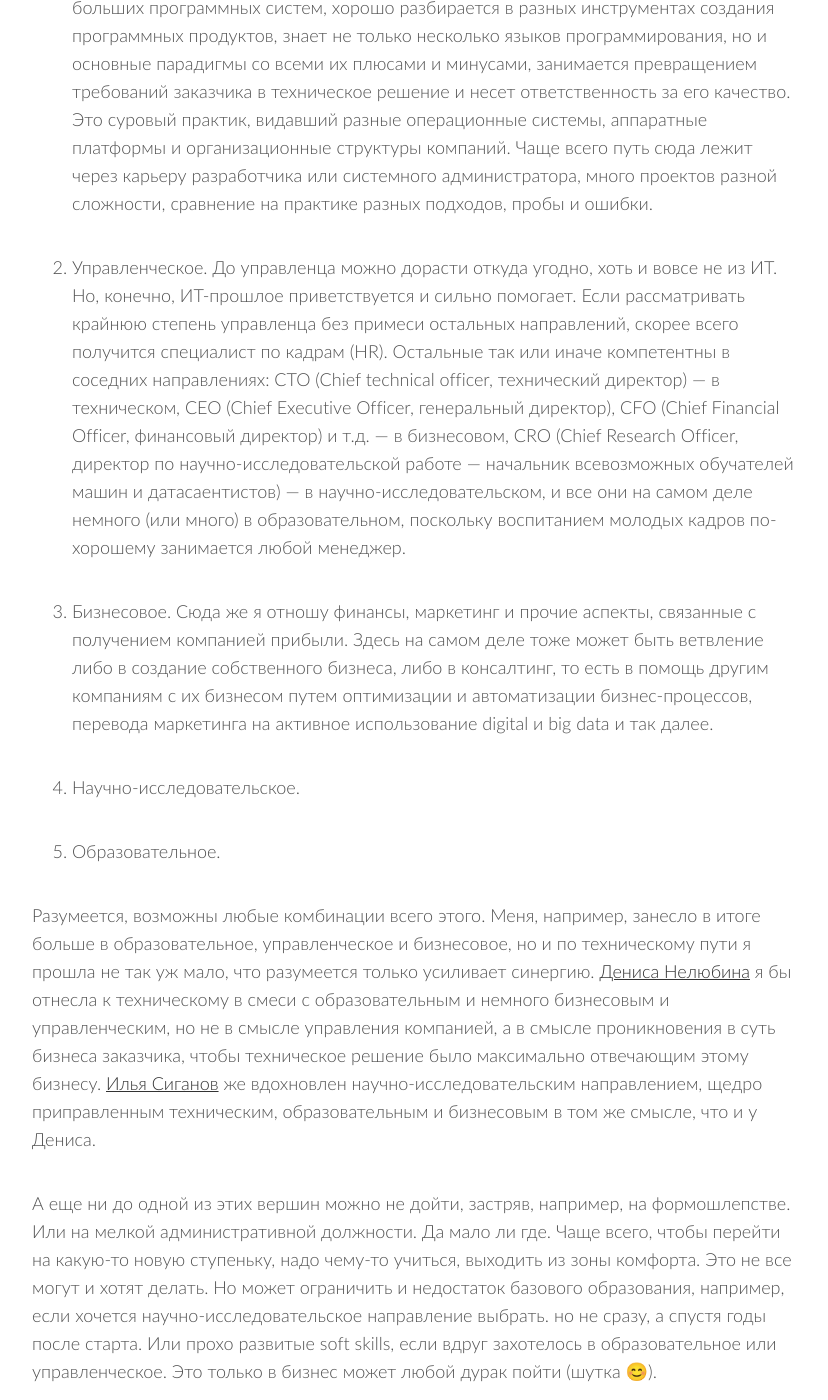
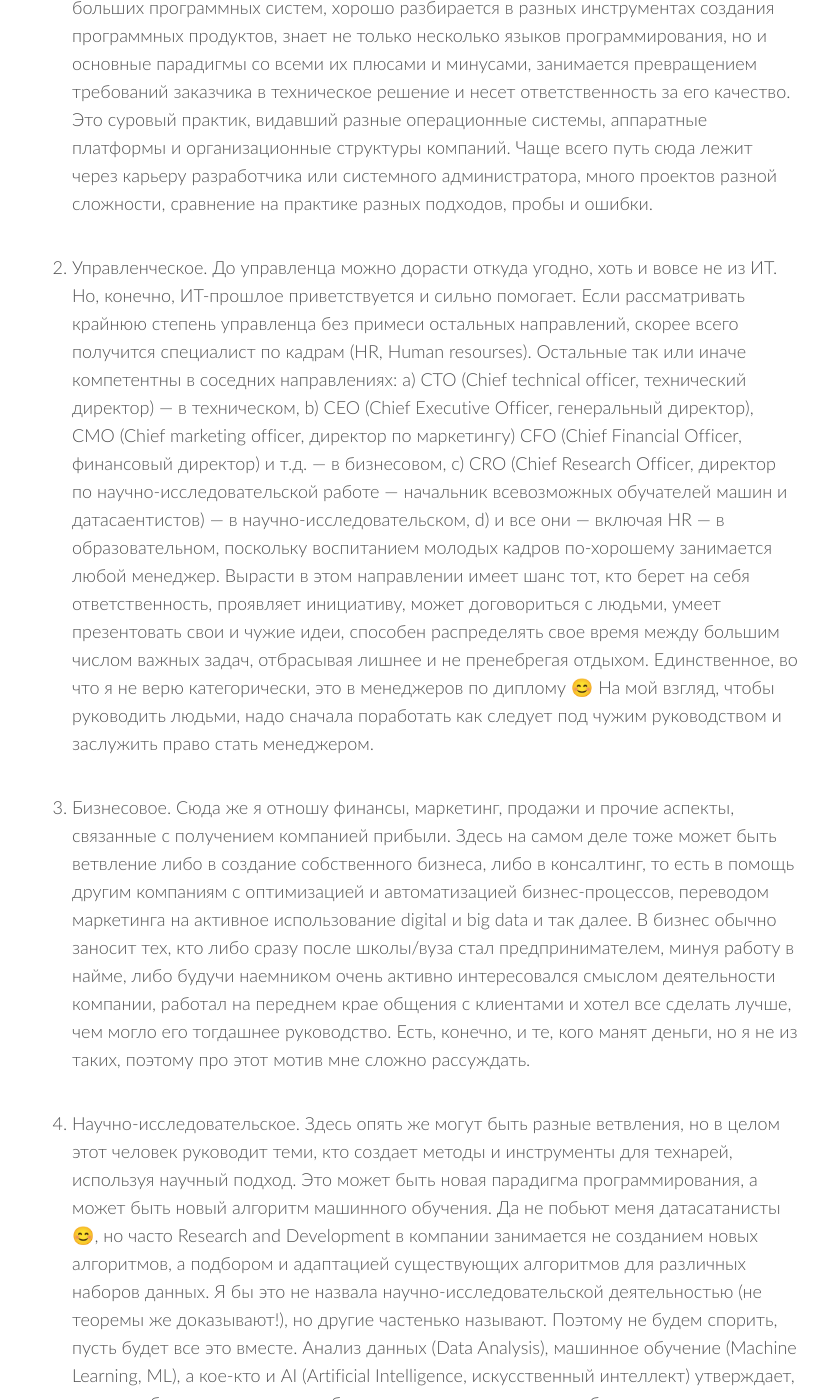
Before and after one commit to 7bits/7bits.github.io, a Jekyll site: the page built from _posts/2018-01-11-students-meetings-2017-12-19.md, in a window 1280 px wide and 1400 px high, scrolled down 1294 px. Shown: the whole window, without its empty margins (224-1052 px from the left). Built offline with Jekyll 4.4.1, drawn with Linux system fonts in a browser that asks for light colours; nearby versions of some CDN libraries; comment, search, counter and statistics services are not loaded; some of the changed text lies outside the part shown.

Commit message:
Post about students meeting 2017-12-19 has been updated

```diff
--- a/_posts/2018-01-11-students-meetings-2017-12-19.md
+++ b/_posts/2018-01-11-students-meetings-2017-12-19.md
@@ -21,11 +21,16 @@ image:
 
 1. Техническое. Когда в качестве венца карьеры человек становится архитектором больших программных систем, хорошо разбирается в разных инструментах создания программных продуктов, знает не только несколько языков программирования, но и основные парадигмы со всеми их плюсами и минусами, занимается превращением требований заказчика в техническое решение и несет ответственность за его качество. Это суровый практик, видавший разные операционные системы, аппаратные платформы и организационные структуры компаний. Чаще всего путь сюда лежит через карьеру разработчика или системного администратора, много проектов разной сложности, сравнение на практике разных подходов, пробы и ошибки.
 
-2. Управленческое. До управленца можно дорасти откуда угодно, хоть и вовсе не из ИТ. Но, конечно, ИТ-прошлое приветствуется и сильно помогает. Если рассматривать крайнюю степень управленца без примеси остальных направлений, скорее всего получится специалист по кадрам (HR). Остальные так или иначе компетентны в соседних направлениях: CTO (Chief technical officer, технический директор) — в техническом, CEO (Chief Executive Officer, генеральный директор), CFO (Chief Financial Officer, финансовый директор) и т.д. — в бизнесовом, CRO (Chief Research Officer, директор по научно-исследовательской работе — начальник всевозможных обучателей машин и датасаентистов) — в научно-исследовательском, и все они на самом деле немного (или много) в образовательном, поскольку воспитанием молодых кадров по-хорошему занимается любой менеджер.
+2. Управленческое. До управленца можно дорасти откуда угодно, хоть и вовсе не из ИТ. Но, конечно, ИТ-прошлое приветствуется и сильно помогает. Если рассматривать крайнюю степень управленца без примеси остальных направлений, скорее всего получится специалист по кадрам (HR, Human resourses). Остальные так или иначе компетентны в соседних направлениях:
+  a) CTO (Chief technical officer, технический директор) — в техническом,
+  b) CEO (Chief Executive Officer, генеральный директор), CMO (Chief marketing officer, директор по маркетингу) CFO (Chief Financial Officer, финансовый директор) и т.д. — в бизнесовом,
+  c) CRO (Chief Research Officer, директор по научно-исследовательской работе — начальник всевозможных обучателей машин и датасаентистов) — в научно-исследовательском,
+  d) и все они — включая HR — в образовательном, поскольку воспитанием молодых кадров по-хорошему занимается любой менеджер.
+Вырасти в этом направлении имеет шанс тот, кто берет на себя ответственность, проявляет инициативу, может договориться с людьми, умеет презентовать свои и чужие идеи, способен распределять свое время между большим числом важных задач, отбрасывая лишнее и не пренебрегая отдыхом. Единственное, во что я не верю категорически, это в менеджеров по диплому 😊 На мой взгляд, чтобы руководить людьми, надо сначала поработать как следует под чужим руководством и заслужить право стать менеджером.
 
-3. Бизнесовое. Сюда же я отношу финансы, маркетинг и прочие аспекты, связанные с получением компанией прибыли. Здесь на самом деле тоже может быть ветвление либо в создание собственного бизнеса, либо в консалтинг, то есть в помощь другим компаниям с их бизнесом путем оптимизации и автоматизации бизнес-процессов, перевода маркетинга на активное использование digital и big data и так далее.
+3. Бизнесовое. Сюда же я отношу финансы, маркетинг, продажи и прочие аспекты, связанные с получением компанией прибыли. Здесь на самом деле тоже может быть ветвление либо в создание собственного бизнеса, либо в консалтинг, то есть в помощь другим компаниям с оптимизацией и автоматизацией бизнес-процессов, переводом маркетинга на активное использование digital и big data и так далее. В бизнес обычно заносит тех, кто либо сразу после школы/вуза стал предпринимателем, минуя работу в найме, либо будучи наемником очень активно интересовался смыслом деятельности компании, работал на переднем крае общения с клиентами и хотел все сделать лучше, чем могло его тогдашнее руководство. Есть, конечно, и те, кого манят деньги, но я не из таких, поэтому про этот мотив мне сложно рассуждать.
 
-4. Научно-исследовательское.
+4. Научно-исследовательское. Здесь опять же могут быть разные ветвления, но в целом этот человек руководит теми, кто создает методы и инструменты для технарей, используя научный подход. Это может быть новая парадигма программирования, а может быть новый алгоритм машинного обучения. Да не побьют меня датасатанисты 😊, но часто Research and Development в компании занимается не созданием новых алгоритмов, а подбором и адаптацией существующих алгоритмов для различных наборов данных. Я бы это не назвала научно-исследовательской деятельностью (не теоремы же доказывают!), но другие частенько называют. Поэтому не будем спорить, пусть будет все это вместе. Анализ данных (Data Analysis), машинное обучение (Machine Learning, ML), а кое-кто и AI (Artificial Intelligence, искусственный интеллект) утверждает, что разрабатывает, а то и разработал и внедрил уже, все это я бы отнесла сюда. Разница с технарями в том, что настоящий промышленный код пишут все-таки технари, используя уже проверенные и выбранные исследователями алгоритмы. В это направление как раз естественным образом могут попасть люди с хорошей математической подготовкой. Оно активно растет последние годы, забирая кадры из программирования, а иногда из научно-исследовательских институтов или университетов.
 
 5. Образовательное.
 
```
